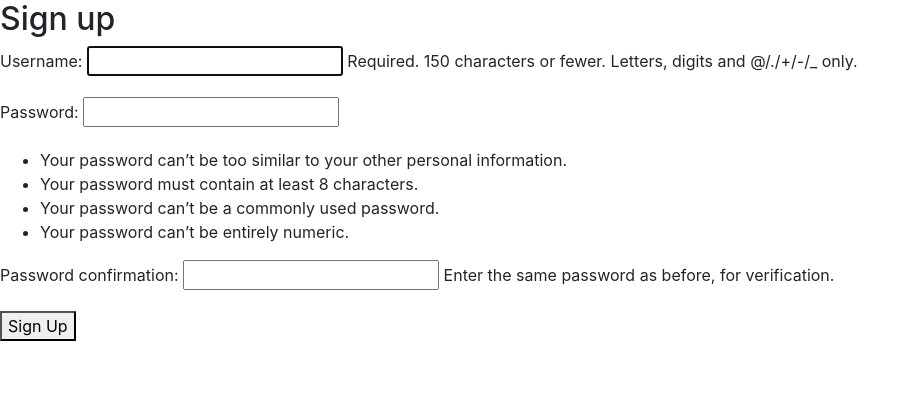
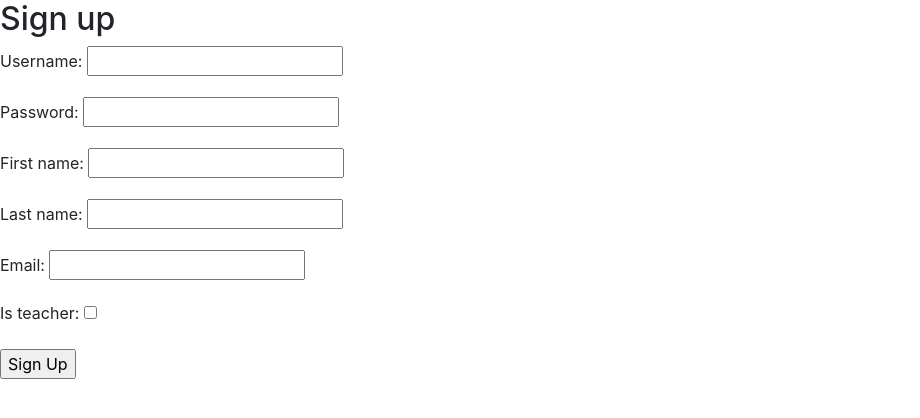
Before and after one commit to AndreiR1703/gradebook, a Django app: page /gradebook/signup/ in a window 1280 px wide. Shown: the part 56-474 px from the top of the page, without its empty margins (0-920 px from the left). Run offline with Django 4.2, Linux system fonts and the light colour scheme.

Commit message:
functie de signup noua

```diff
--- a/finalproject/settings.py
+++ b/finalproject/settings.py
@@ -11,6 +11,7 @@ https://docs.djangoproject.com/en/4.2/ref/settings/
 """
 
 from pathlib import Path
+import os
 
 # Build paths inside the project like this: BASE_DIR / 'subdir'.
 BASE_DIR = Path(__file__).resolve().parent.parent
@@ -117,6 +118,7 @@ USE_TZ = True
 # https://docs.djangoproject.com/en/4.2/howto/static-files/
 
 STATIC_URL = 'static/'
+STATICFILES_DIRS = [os.path.join(BASE_DIR, 'finalproject/static')]
 
 # Default primary key field type
 # https://docs.djangoproject.com/en/4.2/ref/settings/#default-auto-field
--- a/gradebook/forms.py
+++ b/gradebook/forms.py
@@ -1,8 +1,9 @@
 from django import forms
-from .models import Grade
+from .models import Grade, User
 from django.forms import TextInput, NumberInput
 
 class MyModelForm(forms.ModelForm):
+    course_name = forms.ModelChoiceField(queryset=Grade.objects.values_list('course_name', flat=True).distinct())
     class Meta:
         model = Grade
         fields = "__all__"
@@ -15,3 +16,8 @@ class UpdateForm(forms.ModelForm):
         widgets = {
             'course_grade': NumberInput(attrs={'placeholder': "Please insert the new grade"}),
         }
+
+class UserSignUpForm(forms.ModelForm):
+    class Meta:
+        model = User
+        fields = "__all__"
--- a/gradebook/models.py
+++ b/gradebook/models.py
@@ -1,3 +1,4 @@
+from django.core.validators import MaxValueValidator
 from django.db import models
 from datetime import datetime
 from django.contrib.auth.models import User
@@ -9,10 +10,18 @@ from django.contrib.auth.models import User
 class Grade(models.Model):
     student_name = models.CharField(max_length=100, blank=True)
     course_name = models.CharField(max_length=100)
-    course_grade = models.PositiveIntegerField()
+    course_grade = models.PositiveIntegerField(validators=[MaxValueValidator(10, message="Grade must be less than or equal to 10.")])
     date_added = models.DateTimeField(default=datetime.now, blank=True)
     # added_by = models.CharField(default=User.objects.get(), max_length=100)
     added_by = models.CharField(default="prof1", max_length=100)
 
     def __str__(self):
         return self.course_name
+
+class User(models.Model):
+    username = models.CharField(max_length=100)
+    password = models.CharField(max_length=100)
+    first_name = models.CharField(max_length=100)
+    last_name = models.CharField(max_length=100)
+    email = models.EmailField()
+    is_teacher = models.BooleanField()
--- a/gradebook/urls.py
+++ b/gradebook/urls.py
@@ -4,6 +4,7 @@ from gradebook import views
 urlpatterns=[
     path("", views.show_first_page, name="home"),
     path("", include("django.contrib.auth.urls")),
+    # path("signup/", views.SignUpView.as_view() ,name="signup"),
     path("signup/", views.SignUpView.as_view() ,name="signup"),
     path("showgrades/", views.show_grades, name="show-grades"),
     path("addgrade/", views.GradeCreateView.as_view(), name="add-grade"),
--- a/gradebook/views.py
+++ b/gradebook/views.py
@@ -36,6 +36,7 @@ class GradeDeleteView(DeleteView):
 
 
 class SignUpView(CreateView):
-    form_class = UserCreationForm
+    model = User
+    template_name = "registration/signup.html"
+    form_class = UserSignUpForm
     success_url = reverse_lazy("login")
-    template_name = "registration/signup.html"
--- a/templates/base.html
+++ b/templates/base.html
@@ -1,8 +1,10 @@
+{% load static %}
+
 <!DOCTYPE html>
 <html>
     <head>
         <link rel="stylesheet" href="https://cdn.jsdelivr.net/npm/bootstrap@4.1.3/dist/css/bootstrap.min.css" integrity="sha384-MCw98/SFnGE8fJT3GXwEOngsV7Zt27NXFoaoApmYm81iuXoPkFOJwJ8ERdknLPMO" crossorigin="anonymous">
-        <link href="base.css" rel="stylesheet">
+        <link rel="stylesheet" type="text/css" href="{% static 'static/css/base.css' %}">
         <style>
             table, th, td {
               border: 1px solid;
--- a/templates/gradebook/base.css
+++ /dev/null
@@ -1,3 +0,0 @@
-table, th, td {
-  border: 1px solid;
-}
--- a/templates/registration/signup.html
+++ b/templates/registration/signup.html
@@ -4,9 +4,9 @@
 
 {% block content %}
     <h2>Sign up</h2>
-    <form method="post">
+    <form method="POST" action=".">
         {% csrf_token %}
         {{form.as_p}}
-        <button type="submit">Sign Up</button>
+        <input type="submit" value="Sign Up"/>
     </form>
 {% endblock %}
```
Also changed, not shown: db.sqlite3, finalproject/static/css/base.css (renamed from templates/base.css), gradebook/migrations/0005_users_alter_grade_course_grade.py (added), gradebook/migrations/0006_rename_users_user.py (added).
